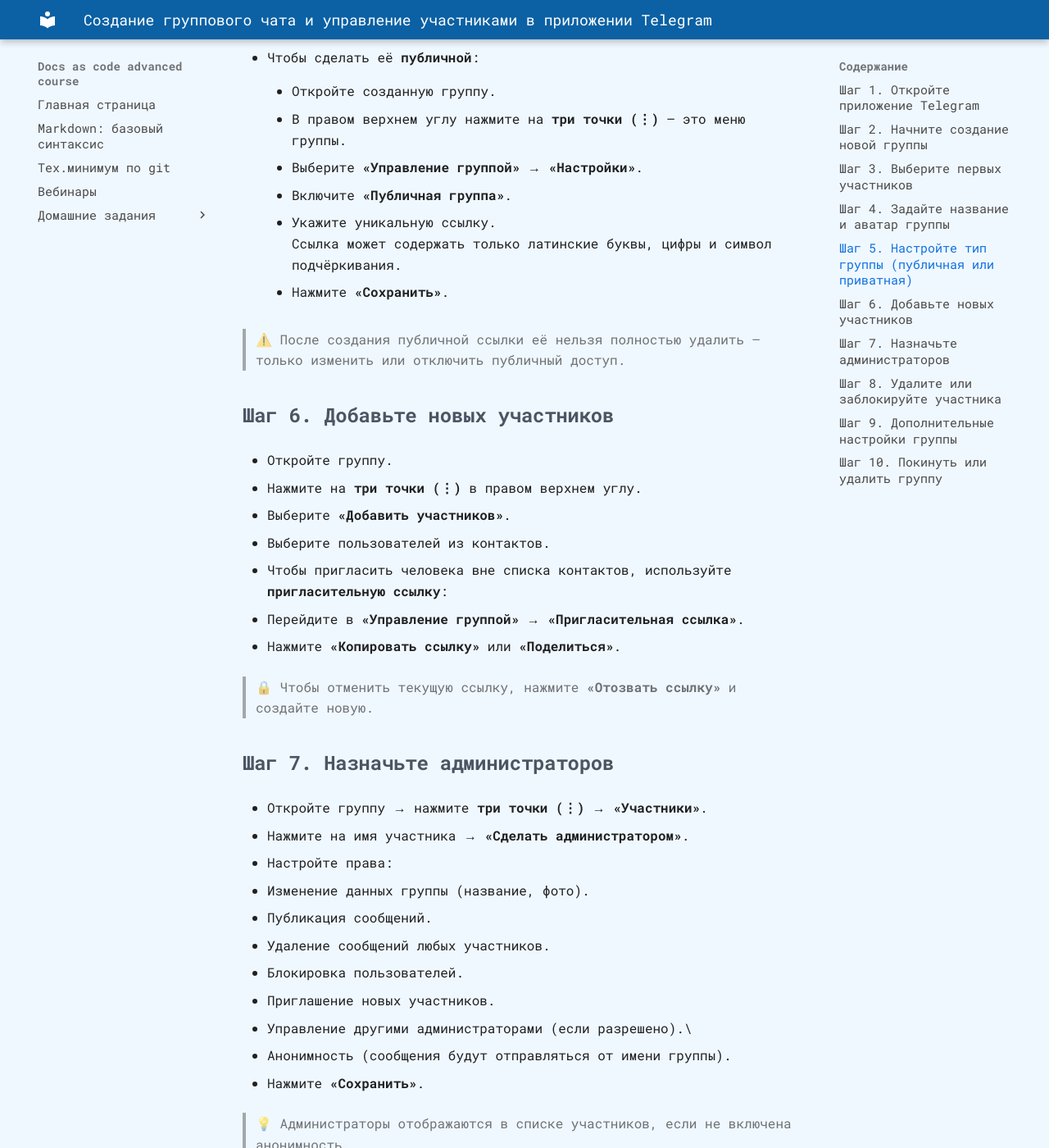
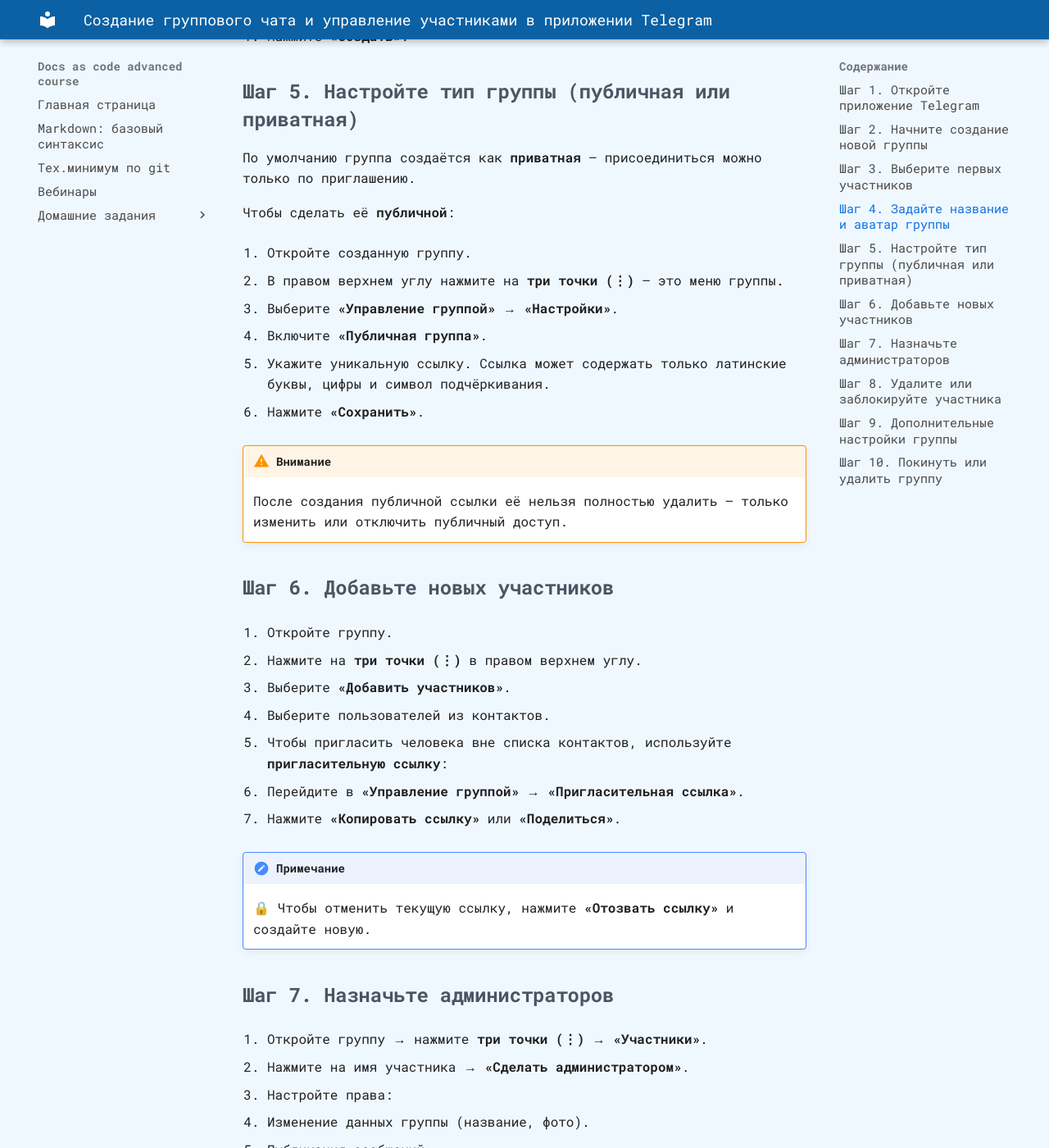
Before and after one commit to novillero/dac-advanced, an MkDocs documentation site: the page built from docs/instructions/tnikonova31-instruction.md, in a window 1280 px wide and 1400 px high, scrolled down 1311 px. Shown: the whole window at 82% size. Built offline with MkDocs 1.6.1 and Material for MkDocs 9.7.7, drawn with Linux system fonts in a browser that asks for light colours; some web fonts are replaced; some of the changed lines change nothing that is shown; some of the changed text lies outside the part shown.

Commit message:
доработка по замечаниям

```diff
--- a/docs/instructions/tnikonova31-instruction.md
+++ b/docs/instructions/tnikonova31-instruction.md
@@ -1,138 +1,154 @@
 # Создание группового чата и управление участниками в приложении Telegram
 
-Это пошаговая инструкция о функциональности Telegram создана в рамках мастер-класса по docs as code.
+!!! note "Примечание"
+    Это пошаговая инструкция о функциональности Telegram создана в рамках мастер-класса по docs as code.
 
 ## Шаг 1. Откройте приложение Telegram
 
-* Запустите Telegram на смартфоне, планшете или компьютере.
+1. Запустите Telegram на смартфоне, планшете или компьютере.
 
-* Авторизуйтесь в своём аккаунте.
+1. Авторизуйтесь в своём аккаунте.
 
 ## Шаг 2. Начните создание новой группы
 
-* **На мобильном устройстве**:
-  нажмите на кнопку **Новое сообщение** <img src="img/карандаш.jpg" width="28" height="26"/> → выберите **«Новая группа»**.
+=== "**На мобильном устройстве**"
 
-* **В Telegram Desktop или Web**:
-  нажмите на меню (**≡**) в левом верхнем углу → **«Новая группа»**.
+    нажмите на кнопку **Новое сообщение** <img src="img/карандаш.jpg" width="28" height="26"/> → выберите **«Новая группа»**.
+
+=== "**В Telegram Desktop или Web**"
+
+    нажмите на меню (**≡**) в левом верхнем углу → **«Новая группа»**.
 
 ## Шаг 3. Выберите первых участников
 
-* Отметьте участников, которых хотите добавить, в  списке контактов, у которых есть Telegram (можно выбрать одного или нескольких).
+1. Отметьте участников, которых хотите добавить, в  списке контактов, у которых есть Telegram (можно выбрать одного или нескольких).
 
-* Для пропуска предыдущего шага нажмите **«Далее»** без выбора.
+1. Для пропуска предыдущего шага нажмите **«Далее»** без выбора.
 
-* Нажмите **«Далее»**.
+1. Нажмите **«Далее»**.
 
-> 💡 Все новые группы в Telegram поддерживают до **200 000 участников**.
+!!! note "Примечание"
+    💡 Все новые группы в Telegram поддерживают до **200 000 участников**.
 
 ## Шаг 4. Задайте название и аватар группы
 
-* Введите **название группы**.
+1. Введите **название группы**.
 
-* Нажмите на значок камеры, чтобы загрузить **аватар**.
+1. Нажмите на значок камеры, чтобы загрузить **аватар**.
 
-> 💡 Рекомендуется использовать квадратное изображение размером не менее 200×200 пикселей.
+!!! note "Примечание"
+    💡 Рекомендуется использовать квадратное изображение размером не менее 200×200 пикселей.
 
-* Нажмите **«Создать»**.
+3. Нажмите **«Создать»**.
 
 ## Шаг 5. Настройте тип группы (публичная или приватная)
 
-* По умолчанию группа создаётся как **приватная** — присоединиться можно только по приглашению.
+По умолчанию группа создаётся как **приватная** — присоединиться можно только по приглашению.
 
-* Чтобы сделать её **публичной**:
+Чтобы сделать её **публичной**:
 
-    * Откройте созданную группу.
+1. Откройте созданную группу.
 
-    * В правом верхнем углу нажмите на **три точки (⋮)** — это меню группы.
+1. В правом верхнем углу нажмите на **три точки (⋮)** — это меню группы.
 
-    * Выберите **«Управление группой»** → **«Настройки»**.
+1. Выберите **«Управление группой»** → **«Настройки»**.
 
-    * Включите **«Публичная группа»**.
+1. Включите **«Публичная группа»**.
 
-    * Укажите уникальную ссылку.
-     Ссылка может содержать только латинские буквы, цифры и символ подчёркивания.
+1. Укажите уникальную ссылку. Ссылка может содержать только латинские буквы, цифры и символ подчёркивания.
 
-    * Нажмите **«Сохранить»**.
+1. Нажмите **«Сохранить»**.
 
-> ⚠️ После создания публичной ссылки её нельзя полностью удалить — только изменить или отключить публичный доступ.
+!!! warning "Внимание"
+    После создания публичной ссылки её нельзя полностью удалить — только изменить или отключить публичный доступ.
 
 ## Шаг 6. Добавьте новых участников
 
-* Откройте группу.
+1. Откройте группу.
 
-* Нажмите на **три точки (⋮)** в правом верхнем углу.
+2. Нажмите на **три точки (⋮)** в правом верхнем углу.
 
-* Выберите **«Добавить участников»**.
+3. Выберите **«Добавить участников»**.
 
-* Выберите пользователей из контактов.
+4. Выберите пользователей из контактов.
 
-* Чтобы пригласить человека вне списка контактов, используйте **пригласительную ссылку**:
+5. Чтобы пригласить человека вне списка контактов, используйте **пригласительную ссылку**:
 
-  * Перейдите в **«Управление группой»** → **«Пригласительная ссылка»**.
+* Перейдите в **«Управление группой»** → **«Пригласительная ссылка»**.
 
-  * Нажмите **«Копировать ссылку»** или **«Поделиться»**.
+* Нажмите **«Копировать ссылку»** или **«Поделиться»**.
 
-> 🔒 Чтобы отменить текущую ссылку, нажмите **«Отозвать ссылку»** и создайте новую.
+!!! note "Примечание"
+    🔒 Чтобы отменить текущую ссылку, нажмите **«Отозвать ссылку»** и создайте новую.
 
 ## Шаг 7. Назначьте администраторов
 
-* Откройте группу → нажмите **три точки (⋮)** → **«Участники»**.
+1. Откройте группу → нажмите **три точки (⋮)** → **«Участники»**.
 
-* Нажмите на имя участника → **«Сделать администратором»**.
+2. Нажмите на имя участника → **«Сделать администратором»**.
 
-* Настройте права:
+3. Настройте права:
 
-  * Изменение данных группы (название, фото).
+* Изменение данных группы (название, фото).
 
-  * Публикация сообщений.
+* Публикация сообщений.
 
-  * Удаление сообщений любых участников.
+* Удаление сообщений любых участников.
 
-  * Блокировка пользователей.
+* Блокировка пользователей.
 
-  * Приглашение новых участников.
+* Приглашение новых участников.
 
-  * Управление другими администраторами (если разрешено).\
+* Управление другими администраторами (если разрешено).
 
-  * Анонимность (сообщения будут отправляться от имени группы).
+* Анонимность (сообщения будут отправляться от имени группы).
 
-* Нажмите **«Сохранить»**.
+4. Нажмите **«Сохранить»**.
 
-> 💡 Администраторы отображаются в списке участников, если не включена анонимность.
+!!! note "Примечание"
+    💡 Администраторы отображаются в списке участников, если не включена анонимность.
 
 ## Шаг 8. Удалите или заблокируйте участника
 
-* Откройте группу → нажмите **три точки (⋮)** → **«Участники»**.
+1. Откройте группу → нажмите **три точки (⋮)** → **«Участники»**.
 
-* Нажмите на имя участника → **«Удалить из группы»**.
+2. Нажмите на имя участника → **«Удалить из группы»**.
 
-* Выберите действие:
+3. Выберите действие:
 
-  * **«Удалить»** — участник покидает группу, но может вернуться по ссылке.
+* **«Удалить»** — участник покидает группу, но может вернуться по ссылке.
 
-  * **«Заблокировать»** — участник удаляется и не может вернуться, пока его не разблокируют.
+* **«Заблокировать»** — участник удаляется и не может вернуться, пока его не разблокируют.
 
-> 🛑 Заблокированные пользователи не могут писать вам в личные сообщения.
+!!! note "Примечание"
+    🛑 Заблокированные пользователи не могут писать вам в личные сообщения.
 
 ## Шаг 9. Дополнительные настройки группы
 
-Откройте группу → нажмите **три точки (⋮)** → **«Управление группой»** → **«Настройки»**. Доступны следующие опции:
+Откройте группу → нажмите **три точки (⋮)** → **«Управление группой»** → **«Настройки»**.
+
+Доступны следующие опции:
 
 * **История чата для новых участников**:
+
   При включённой опции новые участники видят все предыдущие сообщения.
+
   При отключённой — только те, что отправлены после их вступления.
 
 * **Медленный режим**:
+
   Ограничивает частоту отправки сообщений (например, одно сообщение в 10 секунд). Полезен против флуда.
 
 * **Отправка сообщений**:
+
   Возможность писать могут иметь **все участники** или только **администраторы**.
 
 * **Правила группы**:
+
   Добавьте текст с правилами — он будет показан при входе в группу.
 
 * **Уведомления**:
+
   Настройте звук, вибрацию и оповещения для этой группы.
 
 ## Шаг 10. Покинуть или удалить группу
```
